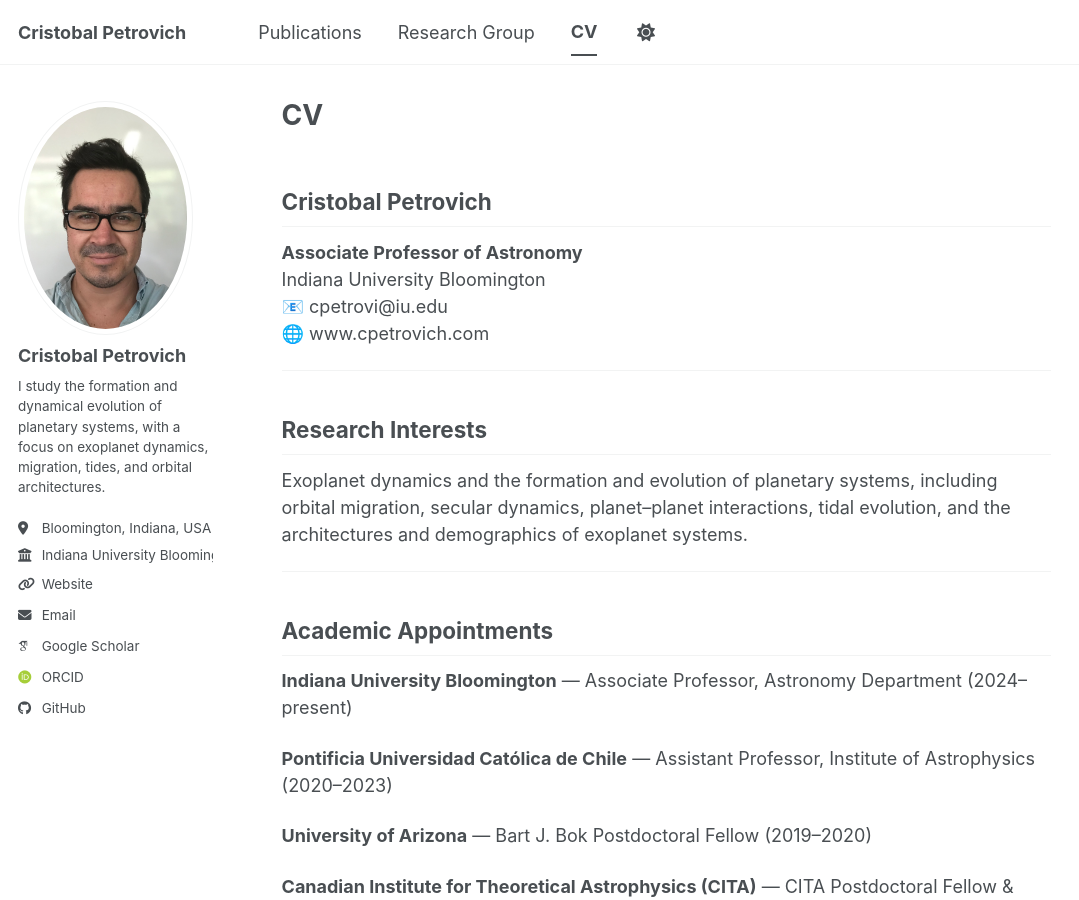
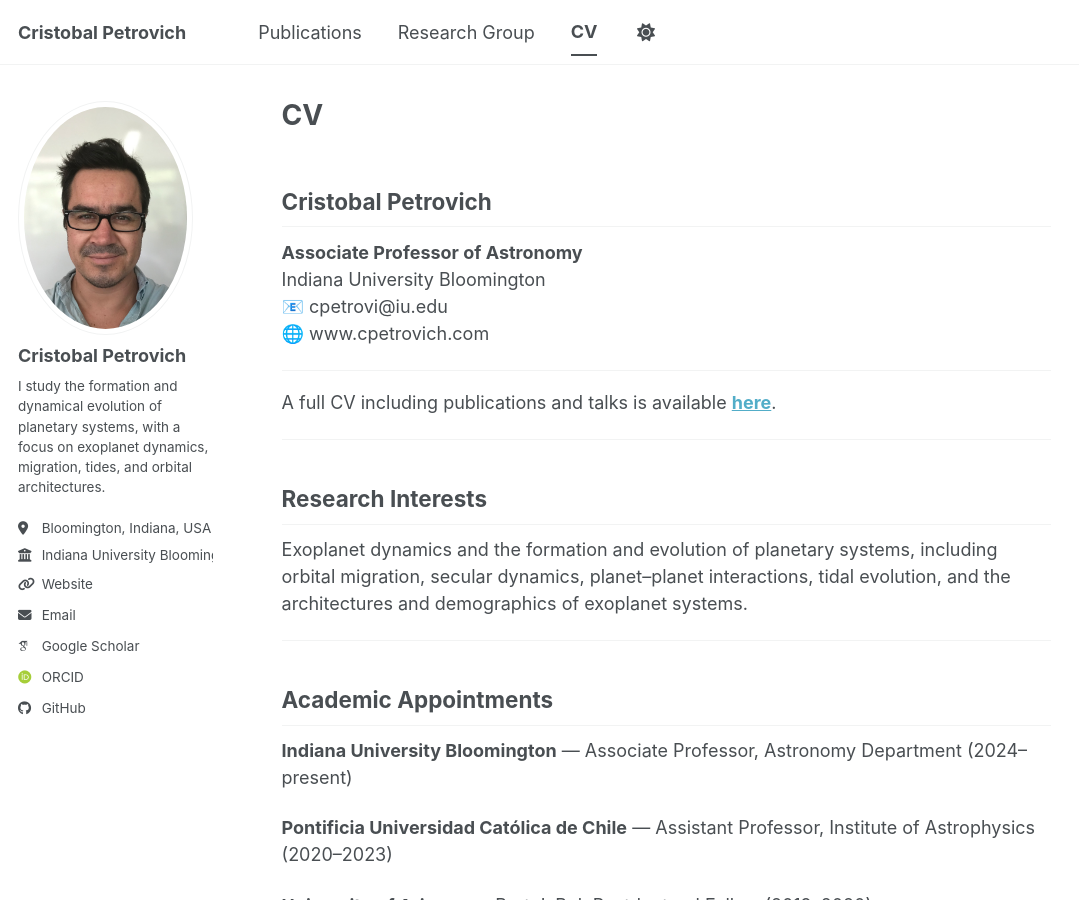
Before and after one commit to cpetrovich/cpetrovich.github.io, a Jekyll site: the page built from _pages/cv.md, in a window 1280 px wide and 900 px high. Shown: the whole window, without its empty margins (0-1079 px from the left). Built offline with Jekyll 4.4.1, drawn with Linux system fonts in a browser that asks for light colours; some web fonts are replaced; a script bundle is joined from its source files by our own code; library files that are not in the unit come from our copies; some of the changed text lies outside the part shown.

Commit message:
Move full CV link near page header

```diff
--- a/_pages/cv.md
+++ b/_pages/cv.md
@@ -10,6 +10,10 @@ author_profile: true
 Indiana University Bloomington
 📧 cpetrovi@iu.edu
 🌐 www.cpetrovich.com
+
+---
+
+A full CV including publications and talks is available [**here**](https://cpetrovich.com/files/cv.pdf).
 
 ---
 
```
Also changed, not shown: other parts of _pages/cv.md (+0 -4 lines).
